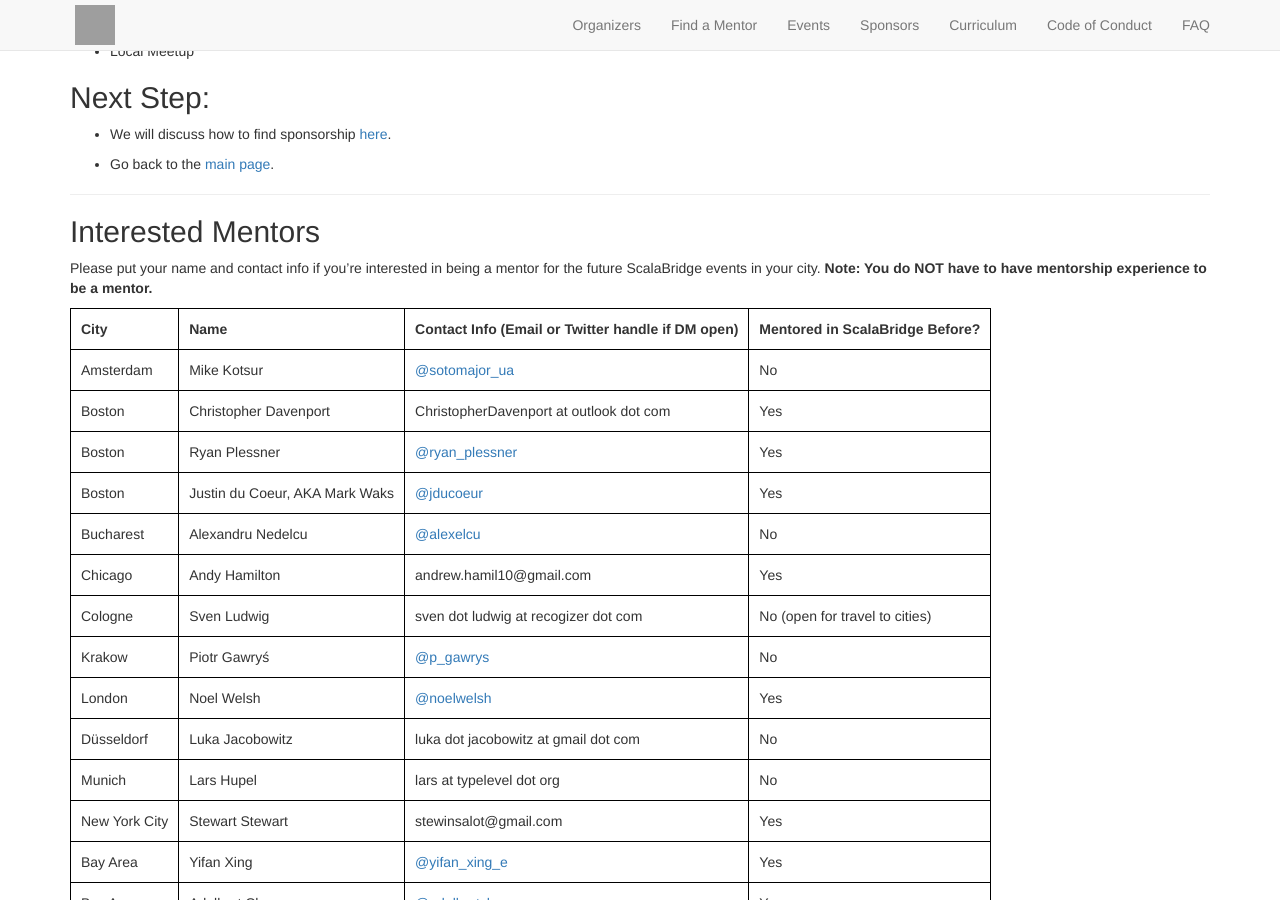
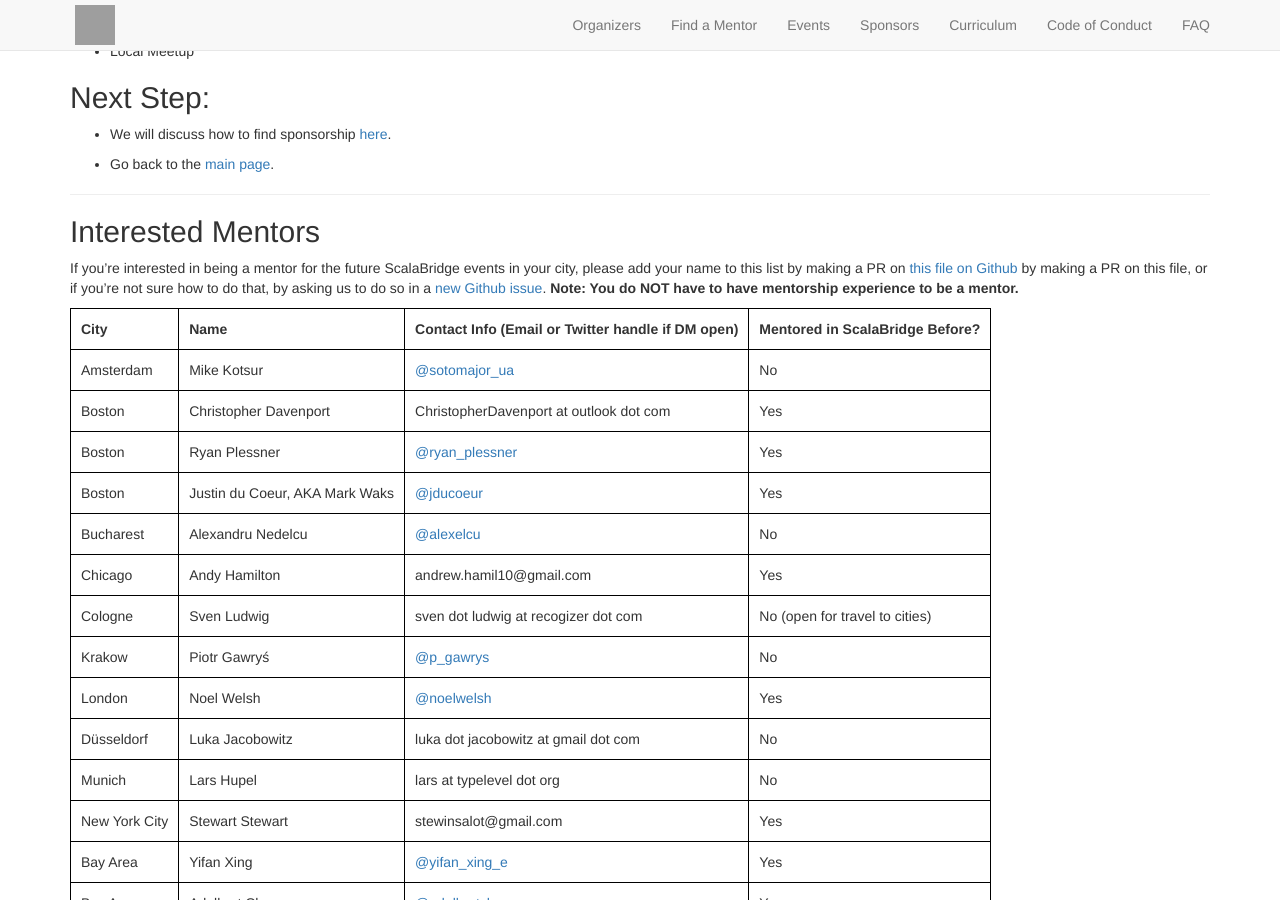
Before and after one commit to scalabridge/website, a Jekyll site: the page built from invite-mentors.md, in a window 1280 px wide and 900 px high, scrolled down 731 px. Built offline with Jekyll 4.4.1, drawn with Linux system fonts in a browser that asks for light colours; our own code applies the rules of GitHub Pages for plain Markdown files; grey boxes are pictures that could not be loaded.

Commit message:
Added explanation on how to add yourself as mentor [ https://trello.com/c/2A90ODDN ]

```diff
--- a/invite-mentors.md
+++ b/invite-mentors.md
@@ -48,7 +48,8 @@
 
 *********************************************************************************************
 ## Interested  Mentors
-Please put your name and contact info if you're interested in being a mentor for the future ScalaBridge events in your city. **Note: You do NOT have to have mentorship experience to be a mentor.**
+If you're interested in being a mentor for the future ScalaBridge events in your city, please add your name to this list by making a PR on [this file on Github](https://github.com/scalabridge/website/blob/master/invite-mentors.md) by making a PR on this file, or if you're not sure how to do that, by asking us to do so in a [new Github issue](https://github.com/scalabridge/website/issues).
+**Note: You do NOT have to have mentorship experience to be a mentor.**
 
 City          | Name                           | Contact Info (Email or Twitter handle if DM open)   | Mentored in ScalaBridge Before? |
 ------------- | ------------------------------ |---------------------------------------------------- | --------------------------------|
```
